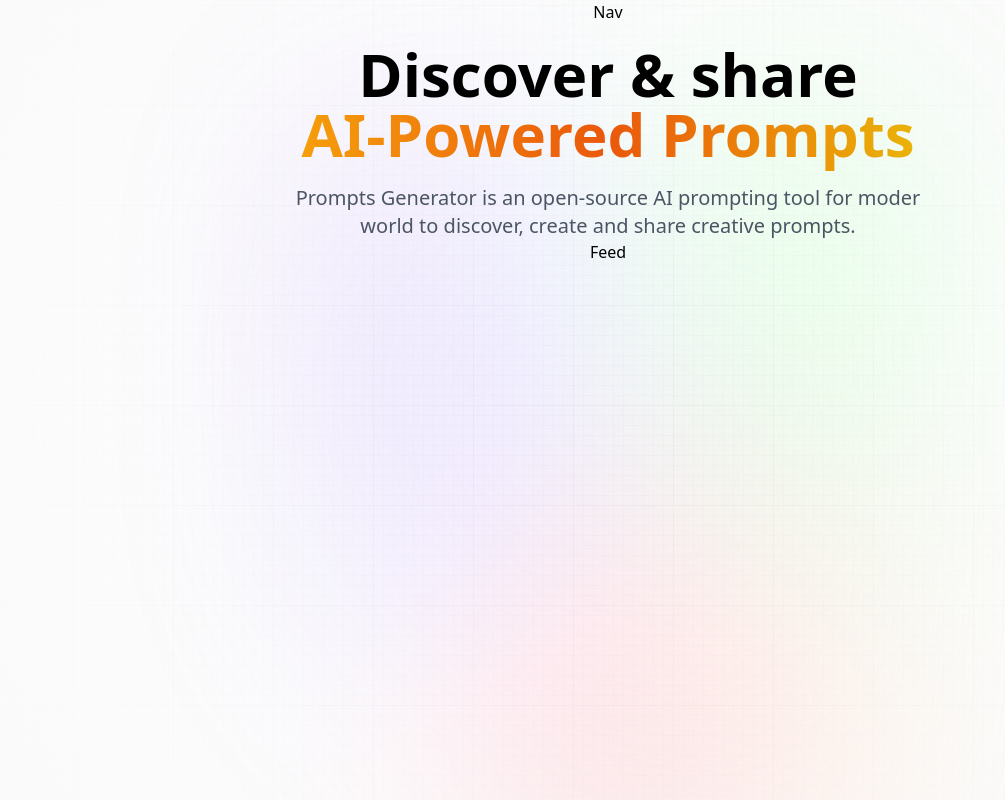
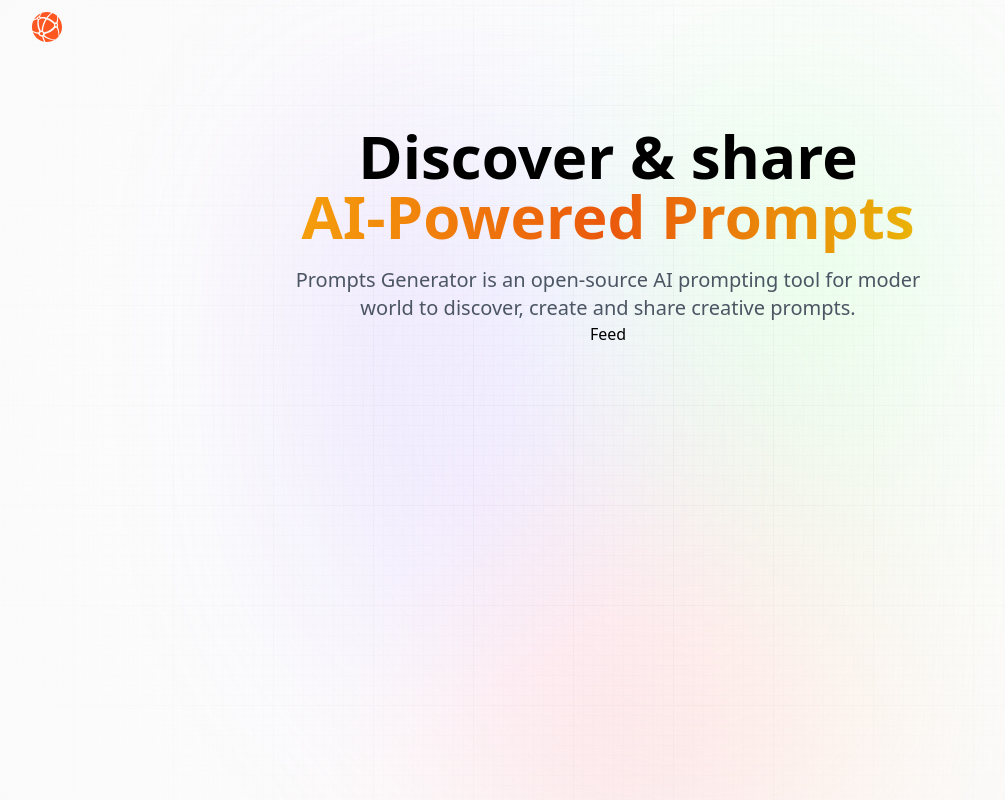
Before and after one commit to AkashKumarSingh11032001/prompt_generator, a Next.js app: page / in a window 1280 px wide. Shown: the whole page, without its empty margins (32-1037 px from the left). Built offline with nearby package versions, Linux system fonts and the light colour scheme.

Commit message:
logo is been addes

```diff
--- a/components/Nav.jsx
+++ b/components/Nav.jsx
@@ -6,7 +6,19 @@
 import { signIn, signOut, useSession, getProviders } from "next-auth/react";
 
 const Nav = () => {
-  return <div>Nav</div>;
+  return (
+    <nav className="flex-between w-full mb-16 pt-3">
+      <Link href="/" className="flex gap-2 flex-center">
+        <Image
+          src="/assets/images/logo.svg"
+          alt="Prompt Generator"
+          width={30}
+          height={30}
+          className="object-contain"
+        />
+      </Link>
+    </nav>
+  );
 };
 
 export default Nav;
```
